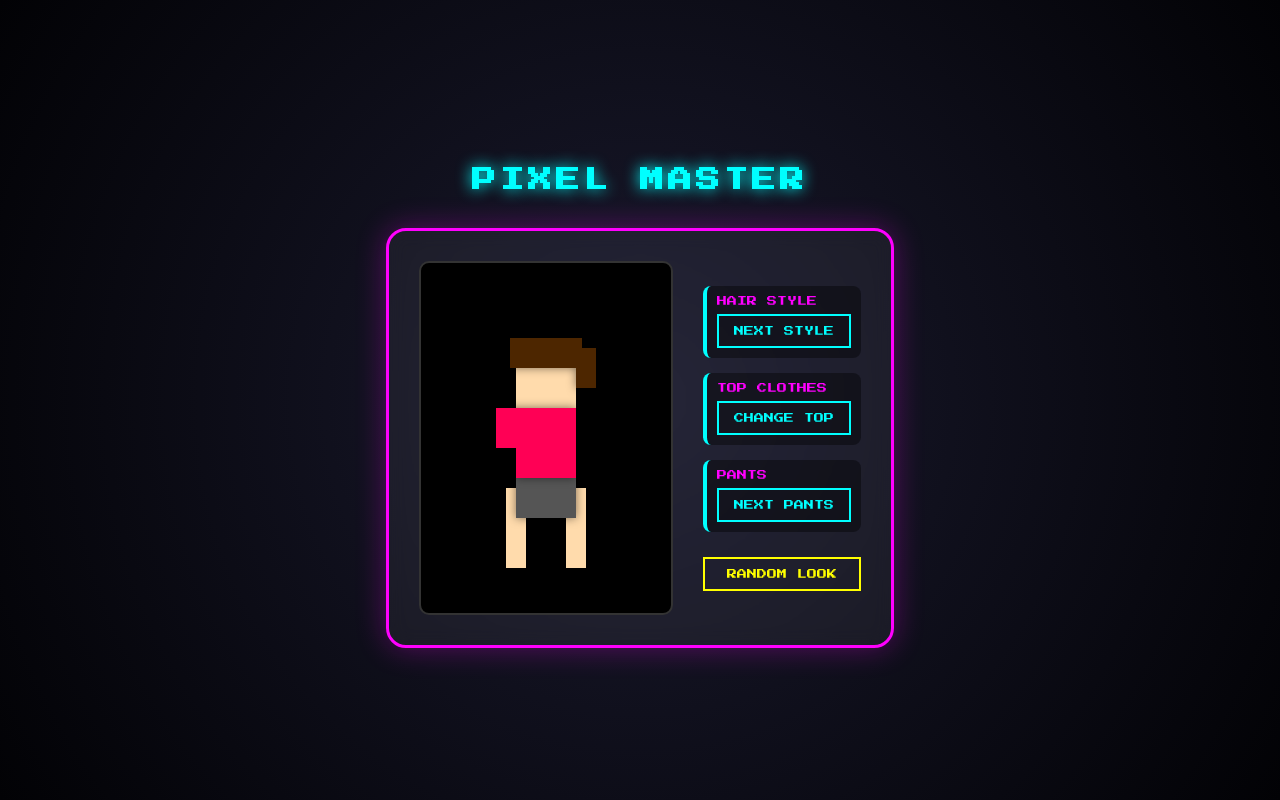
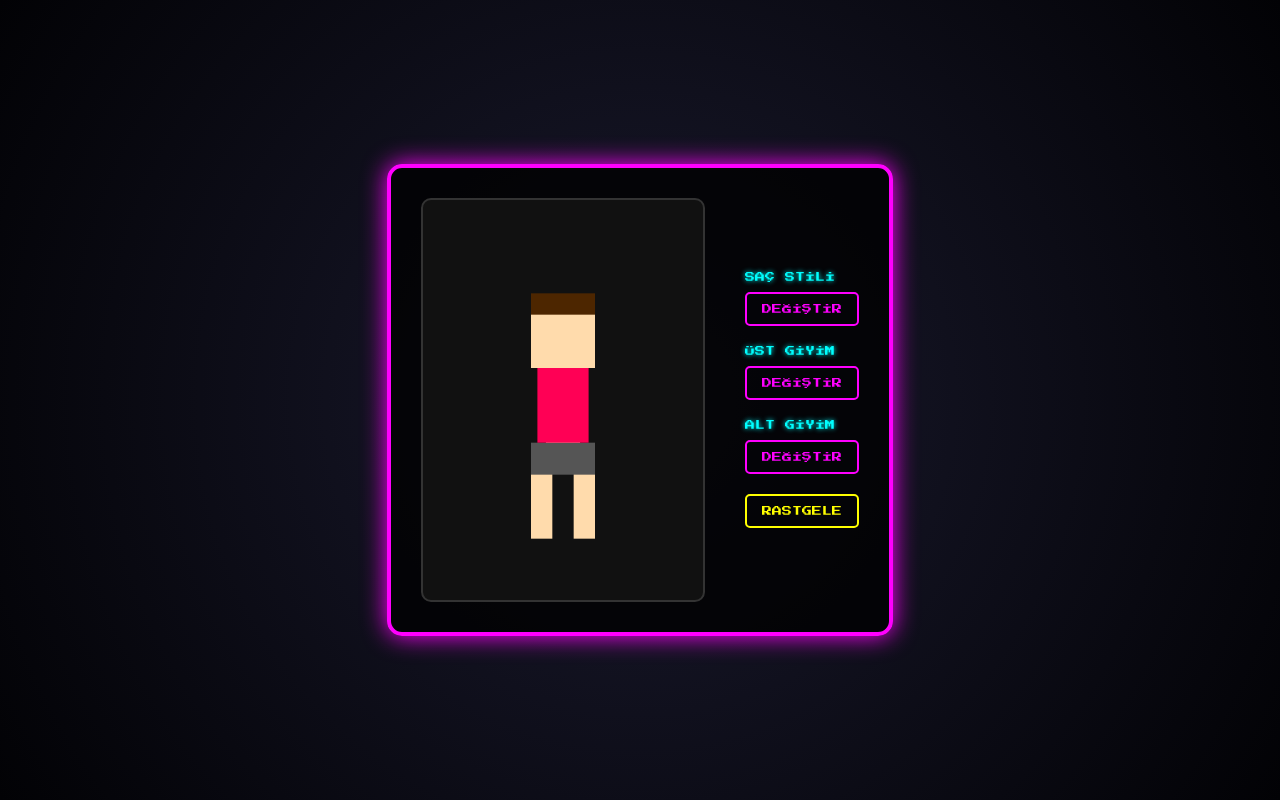
Before and after one commit to brbrsxlegacy/asya-dream-studio, a plain HTML site: page index.html in a window 1280 px wide. Drawn offline with Linux system fonts and the light colour scheme.

Commit message:
Update title and styles in index.html

```diff
--- a/index.html
+++ b/index.html
@@ -3,13 +3,13 @@
 <head>
     <meta charset="UTF-8">
     <meta name="viewport" content="width=device-width, initial-scale=1.0">
-    <title>Pixel Dress Up - Code Edition</title>
+    <title>Pixel Master - Code Artist Edition</title>
     <link href="https://fonts.googleapis.com/css2?family=Press+Start+2P&display=swap" rel="stylesheet">
     <style>
         :root {
             --neon-pink: #ff00ff;
             --neon-blue: #00ffff;
-            --neon-yellow: #ffff00;
+            --bg-dark: #0a0a0a;
         }
 
         body {
@@ -21,47 +21,31 @@
             align-items: center;
             height: 100vh;
             color: white;
-            overflow: hidden;
-        }
-
-        .game-wrapper {
-            display: flex;
-            flex-direction: column;
-            align-items: center;
-            gap: 20px;
-        }
-
-        .neon-title {
-            font-size: 24px;
-            color: var(--neon-blue);
-            text-shadow: 0 0 15px var(--neon-blue);
-            letter-spacing: 4px;
         }
 
         .main-container {
             display: flex;
-            gap: 30px;
-            background: rgba(255, 255, 255, 0.05);
+            gap: 40px;
+            background: rgba(0, 0, 0, 0.8);
             padding: 30px;
-            border: 3px solid var(--neon-pink);
-            box-shadow: 0 0 30px rgba(255, 0, 255, 0.3);
-            border-radius: 20px;
-            backdrop-filter: blur(10px);
+            border: 4px solid var(--neon-pink);
+            box-shadow: 0 0 25px var(--neon-pink);
+            border-radius: 15px;
+            align-items: center;
         }
 
-        /* KARAKTER ALANI - BURASI ÇOK ÖNEMLİ */
+        /* KARAKTER KUTUSU - MERKEZLEME BURADA */
         #character-canvas {
             position: relative;
-            width: 250px;
-            height: 350px;
-            background: #000;
+            width: 280px;
+            height: 400px;
+            background: #111;
             border: 2px solid #333;
             border-radius: 10px;
-            overflow: hidden;
-            /* İçindekileri tam ortalar */
             display: flex;
             justify-content: center;
             align-items: center;
+            overflow: hidden;
         }
 
         .layer {
@@ -71,78 +55,67 @@
             display: flex;
             justify-content: center;
             align-items: center;
-            pointer-events: none;
         }
 
-        /* Kodla çizilen parçaların boyutu */
-        .layer svg {
-            width: 200px;
-            height: 300px;
-            filter: drop-shadow(0 0 5px rgba(0,0,0,0.5));
+        /* SVG Çizim Ayarları */
+        svg {
+            width: 220px;
+            height: 320px;
+            image-rendering: pixelated;
         }
 
-        /* KONTROL PANELİ */
         .controls {
             display: flex;
             flex-direction: column;
-            gap: 15px;
-            justify-content: center;
-        }
-
-        .category {
-            background: rgba(0,0,0,0.4);
-            padding: 10px;
-            border-radius: 8px;
-            border-left: 4px solid var(--neon-blue);
+            gap: 20px;
         }
 
         .category p {
-            margin: 0 0 8px 0;
+            margin: 0 0 10px 0;
             font-size: 10px;
-            color: var(--neon-pink);
+            color: var(--neon-blue);
+            text-shadow: 0 0 5px var(--neon-blue);
         }
 
         button {
             background: transparent;
-            border: 2px solid var(--neon-blue);
-            color: var(--neon-blue);
+            border: 2px solid var(--neon-pink);
+            color: var(--neon-pink);
             padding: 10px 15px;
             cursor: pointer;
             font-family: 'Press Start 2P';
             font-size: 10px;
             transition: 0.3s;
+            border-radius: 5px;
             width: 100%;
         }
 
         button:hover {
-            background: var(--neon-blue);
-            color: black;
-            box-shadow: 0 0 15px var(--neon-blue);
+            background: var(--neon-pink);
+            color: white;
+            box-shadow: 0 0 15px var(--neon-pink);
         }
 
         #random-btn {
-            border-color: var(--neon-yellow);
-            color: var(--neon-yellow);
-            margin-top: 10px;
+            border-color: #ffff00;
+            color: #ffff00;
         }
 
         #random-btn:hover {
-            background: var(--neon-yellow);
-            box-shadow: 0 0 20px var(--neon-yellow);
+            background: #ffff00;
+            color: black;
         }
 
-        /* Zıplama Animasyonu */
-        @keyframes bounce {
-            0%, 100% { transform: translateY(0); }
-            50% { transform: translateY(-5px); }
+        /* Değişim Efekti */
+        .pop { animation: pop-anim 0.2s ease; }
+        @keyframes pop-anim {
+            0% { transform: scale(1); }
+            50% { transform: scale(1.1); }
+            100% { transform: scale(1); }
         }
-        .bounce { animation: bounce 0.2s ease; }
     </style>
 </head>
 <body>
-
-<div class="game-wrapper">
-    <h1 class="neon-title">PIXEL MASTER</h1>
 
 <div class="main-container">
     <div id="character-canvas">
@@ -154,71 +127,68 @@
 
     <div class="controls">
         <div class="category">
-                <p>HAIR STYLE</p>
-                <button onclick="change('hair')">NEXT STYLE</button>
+            <p>SAÇ STİLİ</p>
+            <button onclick="change('hair')">DEĞİŞTİR</button>
         </div>
         <div class="category">
-                <p>TOP CLOTHES</p>
-                <button onclick="change('top')">CHANGE TOP</button>
+            <p>ÜST GİYİM</p>
+            <button onclick="change('top')">DEĞİŞTİR</button>
         </div>
         <div class="category">
-                <p>PANTS</p>
-                <button onclick="change('bottom')">NEXT PANTS</button>
+            <p>ALT GİYİM</p>
+            <button onclick="change('bottom')">DEĞİŞTİR</button>
         </div>
-            <button id="random-btn" onclick="randomize()">RANDOM LOOK</button>
-        </div>
+        <button id="random-btn" onclick="randomize()">RASTGELE</button>
     </div>
 </div>
 
 <script>
-    // SVG Kodları - Karakteri oluşturan çizimler
-    const bodyBase = `<svg viewBox="0 0 100 150"><rect x="35" y="30" width="30" height="30" fill="#ffdbac"/><rect x="40" y="60" width="20" height="40" fill="#ffdbac"/><rect x="30" y="100" width="10" height="40" fill="#ffdbac"/><rect x="60" y="100" width="10" height="40" fill="#ffdbac"/></svg>`;
+    // KODLA ÇİZİLEN SVG VARLIKLARI
+    const bodySVG = `<svg viewBox="0 0 100 150">
+        <rect x="35" y="30" width="30" height="30" fill="#ffdbac"/> <rect x="42" y="60" width="16" height="40" fill="#ffdbac"/> <rect x="35" y="100" width="10" height="40" fill="#ffdbac"/> <rect x="55" y="100" width="10" height="40" fill="#ffdbac"/> </svg>`;
 
-    const designs = {
+    const assets = {
         hair: [
-            `<svg viewBox="0 0 100 150"><rect x="32" y="25" width="36" height="15" fill="#4d2600"/><rect x="65" y="30" width="10" height="20" fill="#4d2600"/></svg>`, // Kahve Yan
-            `<svg viewBox="0 0 100 150"><rect x="35" y="20" width="30" height="15" fill="#ffd700"/><rect x="35" y="20" width="5" height="25" fill="#ffd700"/></svg>`, // Sarı Punk
-            `<svg viewBox="0 0 100 150"><rect x="30" y="25" width="40" height="10" fill="#00ffff"/></svg>` // Neon Mavi Bandana
+            `<svg viewBox="0 0 100 150"><rect x="35" y="25" width="30" height="10" fill="#4d2600"/></svg>`, // Kısa
+            `<svg viewBox="0 0 100 150"><rect x="32" y="20" width="36" height="20" fill="#ffd700"/><rect x="65" y="25" width="5" height="30" fill="#ffd700"/></svg>`, // Uzun Sarı
+            `<svg viewBox="0 0 100 150"><rect x="35" y="15" width="30" height="20" fill="#00ffff"/></svg>` // Neon Mavi
         ],
         top: [
-            `<svg viewBox="0 0 100 150"><rect x="35" y="60" width="30" height="35" fill="#ff0055"/><rect x="25" y="60" width="10" height="20" fill="#ff0055"/></svg>`, // Kırmızı Tişört
-            `<svg viewBox="0 0 100 150"><rect x="35" y="60" width="30" height="40" fill="#222"/><rect x="45" y="65" width="10" height="10" fill="white"/></svg>`, // Siyah Ceket
-            `<svg viewBox="0 0 100 150"><rect x="35" y="60" width="30" height="35" fill="#00ff00" opacity="0.8"/></svg>` // Yeşil Atlet
+            `<svg viewBox="0 0 100 150"><rect x="38" y="60" width="24" height="35" fill="#ff0055"/></svg>`, // Pembe Tişört
+            `<svg viewBox="0 0 100 150"><rect x="38" y="60" width="24" height="35" fill="#222"/><rect x="45" y="70" width="10" height="5" fill="#fff"/></svg>`, // Logo Siyah
+            `<svg viewBox="0 0 100 150"><rect x="38" y="60" width="24" height="20" fill="#00ff00"/></svg>` // Yeşil Crop
         ],
         bottom: [
-            `<svg viewBox="0 0 100 150"><rect x="35" y="95" width="12" height="45" fill="#2b2b80"/><rect x="53" y="95" width="12" height="45" fill="#2b2b80"/></svg>`, // Kot Pantolon
-            `<svg viewBox="0 0 100 150"><rect x="35" y="95" width="30" height="20" fill="#555"/></svg>`, // Şort
+            `<svg viewBox="0 0 100 150"><rect x="35" y="95" width="12" height="45" fill="#2b2b80"/><rect x="53" y="95" width="12" height="45" fill="#2b2b80"/></svg>`, // Jean
+            `<svg viewBox="0 0 100 150"><rect x="35" y="95" width="30" height="15" fill="#555"/></svg>`, // Şort
             `<svg viewBox="0 0 100 150"><rect x="35" y="95" width="12" height="45" fill="#ff00ff"/><rect x="53" y="95" width="12" height="45" fill="#ff00ff"/></svg>` // Neon Tayt
         ]
     };
 
-    let current = { hair: 0, top: 0, bottom: 0 };
+    let indices = { hair: 0, top: 0, bottom: 0 };
 
-    function render(category) {
-        const layer = document.getElementById(`${category}-layer`);
-        layer.innerHTML = designs[category][current[category]];
-
-        // Küçük bir tepki animasyonu
-        layer.classList.remove('bounce');
-        void layer.offsetWidth; // Reflow tetikle
-        layer.classList.add('bounce');
+    function change(type) {
+        indices[type] = (indices[type] + 1) % assets[type].length;
+        updateLayer(type);
     }
 
-    function change(category) {
-        current[category] = (current[category] + 1) % designs[category].length;
-        render(category);
+    function updateLayer(type) {
+        const el = document.getElementById(`${type}-layer`);
+        el.innerHTML = assets[type][indices[type]];
+        el.classList.remove('pop');
+        void el.offsetWidth;
+        el.classList.add('pop');
     }
 
     function randomize() {
-        Object.keys(designs).forEach(cat => {
-            current[cat] = Math.floor(Math.random() * designs[cat].length);
-            render(cat);
+        ['hair', 'top', 'bottom'].forEach(type => {
+            indices[type] = Math.floor(Math.random() * assets[type].length);
+            updateLayer(type);
         });
     }
 
-    // Başlangıç kurulumu
     window.onload = () => {
-        document.getElementById('body-layer').innerHTML = bodyBase;
+        document.getElementById('body-layer').innerHTML = bodyBase = bodySVG;
         randomize();
     };
 </script>
```
Lines whose indentation alone changed are shown as unchanged.
